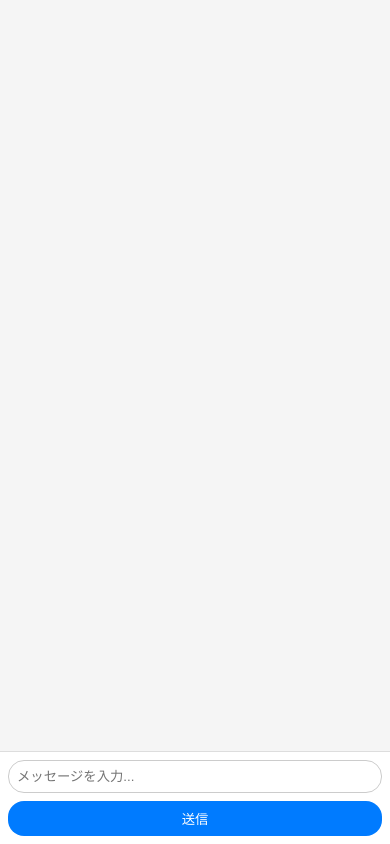
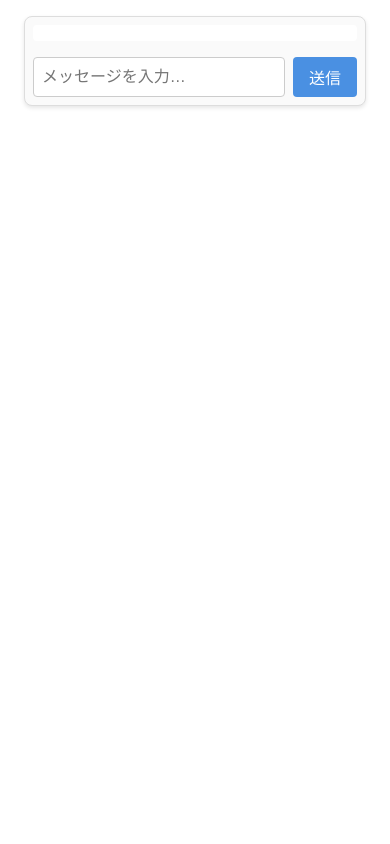
Before and after one commit to MitsunoriFukuchi692/flask-chatbot4, a Flask app: page /chatbot in a window 390 px wide. Run offline with Flask 3, Linux system fonts and the light colour scheme; parts of the project's set-up code (start-up, migrations or seed data) failed here and were passed over.

Commit message:
Update chatbot.html to compact responsive UI with audio

```diff
--- a/templates/chatbot.html
+++ b/templates/chatbot.html
@@ -1,116 +1,145 @@
 <!DOCTYPE html>
 <html lang="ja">
 <head>
-  <meta charset="UTF-8">
-  <meta name="viewport" content="width=device-width, initial-scale=1.0">
+  <meta charset="utf-8">
+  <meta name="viewport" content="width=device-width,initial-scale=1">
   <title>みまくん Chatbot</title>
   <style>
-    body {
-      margin: 0;
-      padding: 0;
-      font-family: sans-serif;
-      background: #f5f5f5;
+    /* 全体を中央寄せ＆幅を制限 */
+    .chat-container {
+      max-width: 600px;
+      margin: 2rem auto;
+      padding: 1rem;
+      border: 1px solid #ddd;
+      border-radius: 8px;
+      box-shadow: 0 2px 4px rgba(0,0,0,0.1);
+      background: #fafafa;
     }
-    .chat-container {
+
+    /* メッセージウィンドウ */
+    .chat-window {
       display: flex;
       flex-direction: column;
-      height: 100vh;
+      gap: 0.5rem;
+      max-height: 60vh;
+      overflow-y: auto;
+      margin-bottom: 1rem;
+      padding: 0.5rem;
+      background: #fff;
+      border-radius: 4px;
     }
-    .chat-window {
-      flex: 1;
-      overflow-y: auto;
-      padding: 1rem;
-    }
+
+    /* 吹き出しデザイン */
     .message {
+      padding: 0.5rem 0.75rem;
+      border-radius: 12px;
+      font-size: 0.9rem;
+      line-height: 1.4;
       max-width: 80%;
-      margin-bottom: 0.5rem;
-      padding: 0.75rem 1rem;
-      border-radius: 1rem;
-      word-wrap: break-word;
+      word-break: break-word;
     }
     .message.user {
       align-self: flex-end;
       background: #dcf8c6;
-      border-bottom-right-radius: 0;
     }
     .message.bot {
       align-self: flex-start;
-      background: #fff;
-      border-bottom-left-radius: 0;
+      background: #eef2fa;
     }
+
+    /* 入力フォーム */
     .input-area {
       display: flex;
-      padding: 0.5rem;
-      border-top: 1px solid #ddd;
-      background: #fff;
+      gap: 0.5rem;
     }
-    .input-area input[type="text"] {
+    .input-area input {
       flex: 1;
       padding: 0.5rem;
+      font-size: 0.9rem;
       border: 1px solid #ccc;
-      border-radius: 1rem;
-      outline: none;
+      border-radius: 4px;
     }
     .input-area button {
-      margin-left: 0.5rem;
       padding: 0.5rem 1rem;
+      font-size: 0.9rem;
       border: none;
-      border-radius: 1rem;
-      background: #007bff;
+      background: #4a90e2;
       color: #fff;
+      border-radius: 4px;
       cursor: pointer;
     }
+    .input-area button:hover {
+      background: #357ab8;
+    }
+
+    /* 音声プレイヤー */
+    #audioPlayer {
+      width: 100%;
+      margin-top: 1rem;
+      display: none;
+    }
+
+    /* モバイル対応 */
     @media (max-width: 600px) {
-      .message {
+      .chat-container {
+        margin: 1rem;
+        padding: 0.5rem;
         max-width: 100%;
       }
-      .input-area {
-        flex-direction: column;
-      }
-      .input-area button {
-        margin: 0.5rem 0 0 0;
+      .input-area input, .input-area button {
+        font-size: 1rem;
       }
     }
   </style>
 </head>
 <body>
   <div class="chat-container">
-    <div class="chat-window" id="chatLog"></div>
-    <form class="input-area" id="chatForm">
-      <input type="text" id="userInput" placeholder="メッセージを入力..." autocomplete="off">
+    <div id="chatLog" class="chat-window"></div>
+    <form id="chatForm" class="input-area">
+      <input type="text" id="userInput" placeholder="メッセージを入力…" autocomplete="off">
       <button type="submit">送信</button>
     </form>
+    <audio id="audioPlayer" controls></audio>
   </div>
 
   <script>
     const form = document.getElementById('chatForm');
     const chatLog = document.getElementById('chatLog');
+    const audioPlayer = document.getElementById('audioPlayer');
 
-    form.addEventListener('submit', async (e) => {
+    function appendMessage(text, cls) {
+      const div = document.createElement('div');
+      div.classList.add('message', cls);
+      div.textContent = text;
+      chatLog.appendChild(div);
+      chatLog.scrollTop = chatLog.scrollHeight;
+    }
+
+    form.addEventListener('submit', async e => {
       e.preventDefault();
-      const text = document.getElementById('userInput').value.trim();
-      if (!text) return;
-      appendMessage(text, 'user');
-      document.getElementById('userInput').value = '';
-      chatLog.scrollTop = chatLog.scrollHeight;
+      const input = document.getElementById('userInput');
+      const userText = input.value.trim();
+      if (!userText) return;
+      appendMessage('あなた: ' + userText, 'user');
+      input.value = '';
+      try {
+        const res = await fetch('/chat', {
+          method: 'POST',
+          headers: { 'Content-Type': 'application/json' },
+          body: JSON.stringify({ text: userText })
+        });
+        const data = await res.json();
+        const reply = data.reply;
+        appendMessage('みまくん: ' + reply, 'bot');
 
-      const res = await fetch('/chat', {
-        method: 'POST',
-        headers: { 'Content-Type': 'application/json' },
-        body: JSON.stringify({ text })
-      });
-      const data = await res.json();
-      const reply = data.reply || data.error;
-      appendMessage(reply, 'bot');
-      chatLog.scrollTop = chatLog.scrollHeight;
+        // 音声再生
+        audioPlayer.src = '/static/output.mp3';
+        audioPlayer.style.display = 'block';
+        audioPlayer.play().catch(() => {});
+      } catch (err) {
+        appendMessage('みまくん: エラーが発生しました。', 'bot');
+      }
     });
-
-    function appendMessage(text, role) {
-      const msg = document.createElement('div');
-      msg.classList.add('message', role);
-      msg.textContent = text;
-      chatLog.appendChild(msg);
-    }
   </script>
 </body>
 </html>
```
